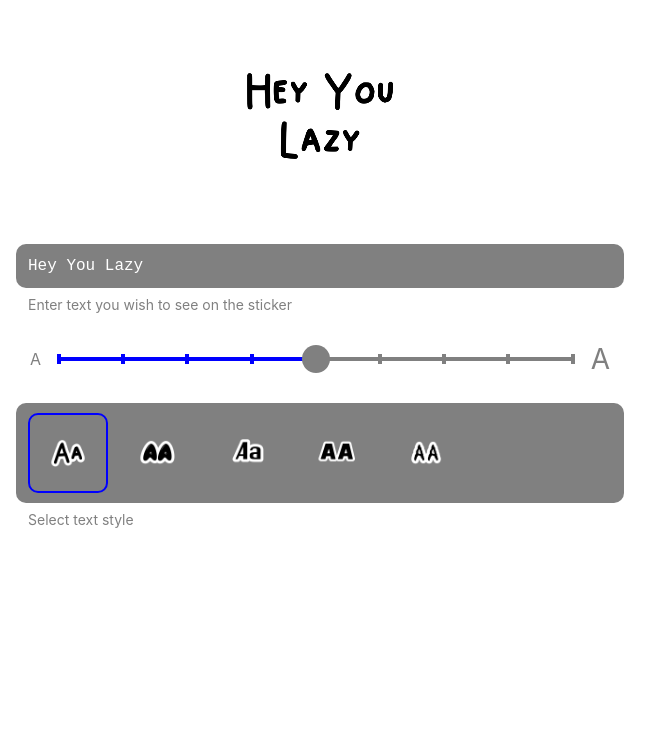
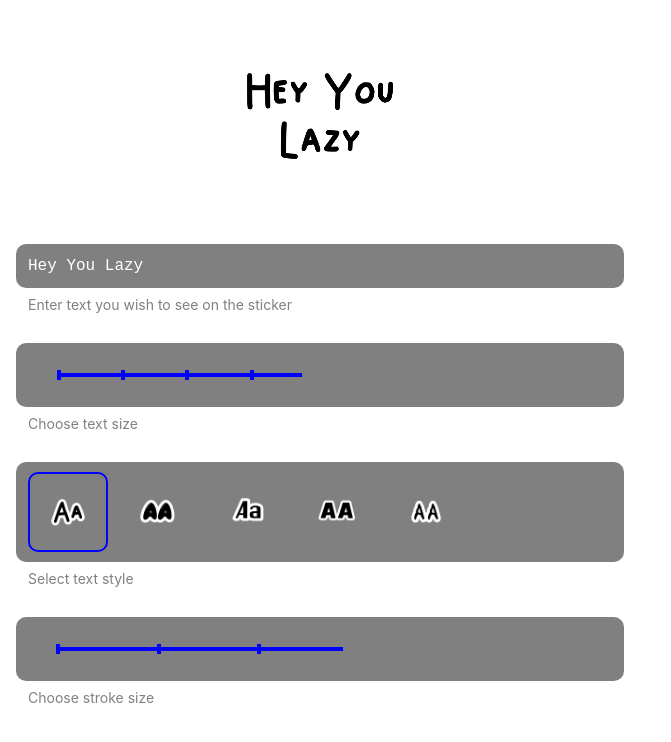
Before and after one commit to TatianaFomina/stkrz_bot, a Vue app in the folder webapp/: page /new-sticker/1 in a window 1280 px wide. Shown: the top 742 px of the page, without its empty margins (0-671 px from the left). Built offline with nearby package versions, Linux system fonts and the light colour scheme.

Commit message:
Add ability to select stroke size

```diff
--- a/webapp/src/components/ImagePreview.vue
+++ b/webapp/src/components/ImagePreview.vue
@@ -24,6 +24,11 @@ const props = withDefaults(defineProps<{
   textSize?: number;
 
   /**
+   * Size of the text stroke
+   */
+  strokeSize?: number;
+
+  /**
    * Font family name of the text displayed on the canvas
    */
   font?: Font;
@@ -35,6 +40,7 @@ const props = withDefaults(defineProps<{
 }>(), {
   text: 'Sample text',
   size: 512,
+  strokeSize: 16,
   textSize: 44,
   font: Font.Kosko,
 });
@@ -46,24 +52,22 @@ const containerRef = ref<HTMLCanvasElement | null>(null);
 const { displayText, getImageData } = useCanvas(containerRef);
 
 onMounted(async () => {
-  await displayText(props.text, props.font, props.textSize);
+  await updateImage();
+});
+
+watch(() => [props.text, props.textSize, props.font, props.strokeSize], async () => {
+  await updateImage();
+}, { immediate: true });
+
+async function updateImage(): Promise<void> {
+  await displayText(props.text, { font: props.font, fontSize: props.textSize, strokeSize: props.strokeSize });
 
   setTimeout(async () => {
     const data = await getImageData();
 
     emit('update', data);
   }, 100);
-});
-
-watch(() => [props.text, props.textSize, props.font], async () => {
-  await displayText(props.text, props.font, props.textSize);
-
-  setTimeout(async () => {
-    const data = await getImageData();
-
-    emit('update', data);
-  }, 100);
-}, { immediate: true });
+}
 </script>
 
 <style lang="postcss">
--- a/webapp/src/i18n/en.ts
+++ b/webapp/src/i18n/en.ts
@@ -13,6 +13,8 @@ export default {
     text_prompt: 'Enter text you wish to see on the sticker',
     text_placeholder: 'Text',
     style_prompt: 'Select text style',
+    size_hint: 'Choose text size',
+    stroke_hint: 'Choose stroke size',
     add: 'ADD',
     create: 'CREATE STICKER',
     start_text: 'Hey You Lazy',
--- a/webapp/src/i18n/ru.ts
+++ b/webapp/src/i18n/ru.ts
@@ -13,6 +13,8 @@ export default {
     text_prompt: 'Введите текст, который отобразится на стикере',
     text_placeholder: 'Текст',
     style_prompt: 'Выберите стиль текста',
+    size_hint: 'Выберите размер текста',
+    stroke_hint: 'Выберите размер обводки',
     add: 'ДОБАВИТЬ',
     create: 'СОЗДАТЬ СТИКЕР',
     start_text: 'Эй ленивец',
--- a/webapp/src/services/useCanvas.ts
+++ b/webapp/src/services/useCanvas.ts
@@ -4,10 +4,16 @@ import { wrapText } from '../utils/wrap-text';
 import { alignWrappedTextVertically } from '../utils/align-wrapped-text-vertically';
 import { alignWrappedTextHorizontally } from '../utils/align-wrapped-text-horizontally';
 
+interface TextParams {
+  font: Font;
+  fontSize: number;
+  strokeSize: number;
+}
+
 export function useCanvas(canvas: Ref<HTMLCanvasElement | null>): UseCanvas {
   const { load, exists } = useFonts();
 
-  async function displayText(text: string, font: Font, fontSize: number): Promise<void> {
+  async function displayText(text: string, params: TextParams): Promise<void> {
     if (canvas.value === null) {
       return;
     }
@@ -20,25 +26,29 @@ export function useCanvas(canvas: Ref<HTMLCanvasElement | null>): UseCanvas {
 
     ctx.clearRect(0, 0, canvas.value.width, canvas.value.height);
 
-    if (!exists(font)) {
-      await load(font);
+    if (!exists(params.font)) {
+      await load(params.font);
     }
+
     ctx.textAlign = 'center';
-    ctx.font = `${fontSize}px ${font}`;
+    ctx.font = `${params.fontSize}px ${params.font}`;
     ctx.fillStyle = 'black';
     ctx.strokeStyle = 'white';
-    ctx.lineWidth = fontSize / 4;
+    ctx.lineWidth = params.strokeSize;
     ctx.lineJoin = 'round';
 
-    const lineHeight = fontSize + 20;
+    const lineHeight = params.fontSize + 20;
     const paragraphs = text.split(/\r?\n/);
     // @ts-expect-error canvas.value can not be null, as there is a check at the beginning of the function
     const textWrapped = paragraphs.map((p, index) => wrapText(ctx, p, canvas.value.width / 2, canvas.value.height / 2 + index * lineHeight, canvas.value.width, lineHeight)).flat();
     const textWrappedAndAlignedVertically = alignWrappedTextVertically(ctx, textWrapped, canvas.value.height);
-    const textWrappedAndAligned = alignWrappedTextHorizontally(ctx, textWrappedAndAlignedVertically, font, fontSize);
+    const textWrappedAndAligned = alignWrappedTextHorizontally(ctx, textWrappedAndAlignedVertically, params.font, params.fontSize);
 
     textWrappedAndAligned.forEach(([text, x, y]) => {
-      ctx.strokeText(text, x, y);
+      if (params.strokeSize !== 0) {
+        ctx.strokeText(text, x, y);
+      }
+
       ctx.fillText(text, x, y);
     });
   }
@@ -58,6 +68,6 @@ export function useCanvas(canvas: Ref<HTMLCanvasElement | null>): UseCanvas {
 }
 
 interface UseCanvas {
-  displayText: (text: string, font: Font, textSize: number) => Promise<void>;
+  displayText: (text: string, params: TextParams) => Promise<void>;
   getImageData: () => Promise<Blob | null>;
 }
--- a/webapp/src/views/NewStickerView.vue
+++ b/webapp/src/views/NewStickerView.vue
@@ -5,6 +5,7 @@
       class="new-sticker__preview"
       :text="text"
       :text-size="textSize"
+      :stroke-size="strokeSize"
       :font="font"
       @update="onImageDataUpdate"
     />
@@ -28,6 +29,7 @@
       <p class="new-sticker__size-small">
         A
       </p>
+
       <Slider
         v-model="textSize"
         class="new-sticker__slider"
@@ -35,10 +37,15 @@
         :max="136"
         :step="8"
       />
+
       <p class="new-sticker__size-big">
         A
       </p>
     </div>
+
+    <p class="new-sticker__input-hint">
+      {{ t('editor.size_hint') }}
+    </p>
 
     <FontSelector
       v-model="font"
@@ -47,6 +54,28 @@
 
     <p class="new-sticker__input-hint">
       {{ t('editor.style_prompt') }}
+    </p>
+
+    <div class="new-sticker__stroke-size-input">
+      <p class="new-sticker__stroke-size-small">
+        0
+      </p>
+
+      <Slider
+        v-model="strokeSize"
+        class="new-sticker__slider"
+        :min="0"
+        :max="40"
+        :step="8"
+      />
+
+      <p class="new-sticker__stroke-size-big">
+        Max
+      </p>
+    </div>
+
+    <p class="new-sticker__input-hint">
+      {{ t('editor.stroke_hint') }}
     </p>
   </div>
 </template>
@@ -97,6 +126,7 @@ const props = defineProps<{
 
 const text = ref<string>(t('editor.start_text'));
 const textSize = ref<number>(104);
+const strokeSize = ref<number>(24);
 const font = ref<Font>(Font.Kosko);
 const imageData = ref<Blob | null>(null);
 
@@ -132,7 +162,7 @@ watch(text, () => {
 /**
  * Play vibration when text size changes
  */
-watch(textSize, () => {
+watch([textSize, font, strokeSize], () => {
   impactOccurred('light');
 });
 
@@ -189,11 +219,12 @@ function onImageDataUpdate(data: Blob | null): void {
   }
 
   &__size-input {
+    background-color: var(--color-background-secondary);
+    border-radius: 10px;
     align-self: stretch;
     display: flex;
     align-items: center;
-    padding: 0 14px;
-
+    padding: 16px 14px;
   }
 
   &__slider {
@@ -218,5 +249,26 @@ function onImageDataUpdate(data: Blob | null): void {
     align-self: stretch;
   }
 
+  &__stroke-size-input {
+    align-self: stretch;
+    background-color: var(--color-background-secondary);
+    border-radius: 10px;
+    padding: 16px 14px;
+    display: flex;
+    align-items: center;
+  }
+
+  &__stroke-size-small {
+    color: var(--color-text-secondary);
+    margin-right: 16px;
+    font-weight: 500;
+  }
+
+  &__stroke-size-big {
+    color: var(--color-text-secondary);
+    margin-left: 16px;
+    font-weight: 500;
+  }
+
 }
 </style>
```
